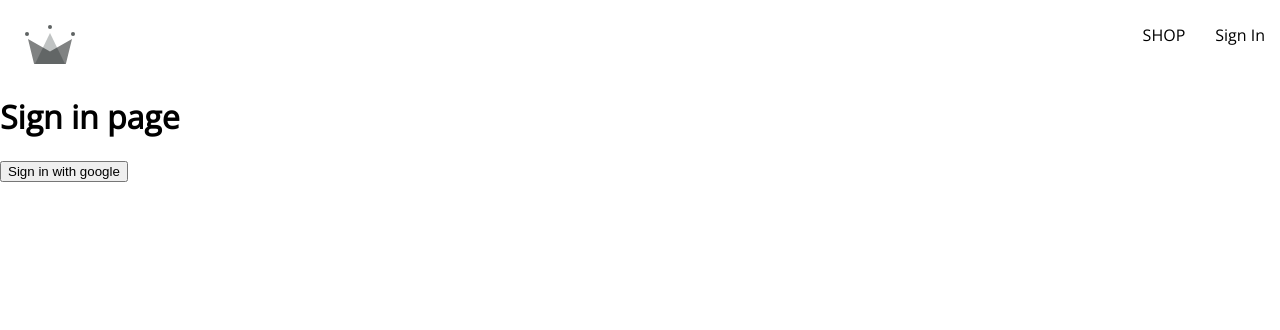
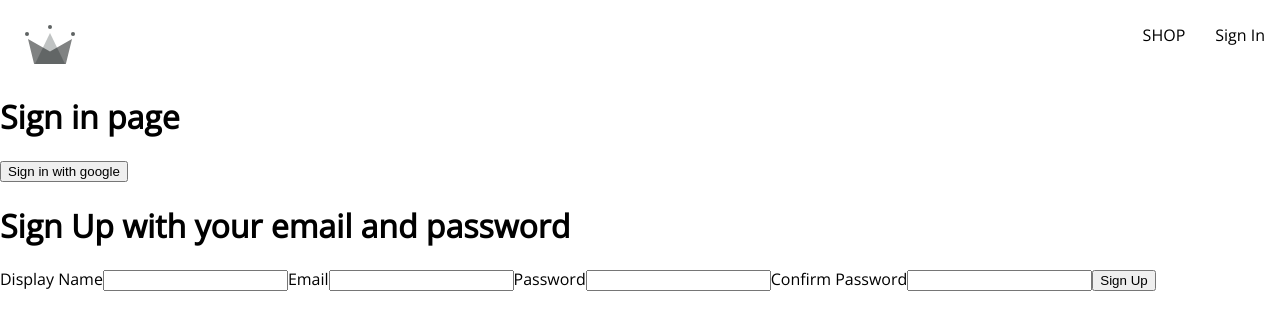
Before and after one commit to iamseye/shopping-site, a React (Create React App) app: page /sign-in in a window 1280 px wide. Shown: the top 330 px of the page. Built offline with nearby package versions, Linux system fonts and the light colour scheme.

Commit message:
added sign up form and sign up auth to firebase

```diff
--- /dev/null
+++ b/src/components/sign-up-form/sign-up-form.component.jsx
@@ -0,0 +1,92 @@
+import { useState } from "react";
+import {
+  createAuthUserWithEmailAndPassword,
+  createUserDocumentFromAuth,
+} from "../../utils/firebase/firebase.utils";
+
+const defaultFormFields = {
+  displayName: "",
+  email: "",
+  password: "",
+  confirmPassword: "",
+};
+
+const SignUpForm = () => {
+  const [formFields, setFormFields] = useState(defaultFormFields);
+  const { displayName, email, password, confirmPassword } = formFields;
+
+  const resetFormFields = () => setFormFields(defaultFormFields);
+
+  const handleChnage = (event) => {
+    const { name, value } = event.target;
+
+    setFormFields({ ...formFields, [name]: value });
+  };
+
+  const handleSubmit = async (event) => {
+    event.preventDefault();
+
+    if (password !== confirmPassword) {
+      alert("passwords not match");
+      return;
+    }
+
+    try {
+      const { user } = await createAuthUserWithEmailAndPassword(
+        email,
+        password
+      );
+
+      await createUserDocumentFromAuth(user, { displayName });
+      resetFormFields();
+    } catch (error) {
+      console.log("User creation encountered an error ", error.message);
+    }
+  };
+
+  return (
+    <div>
+      <h1>Sign Up with your email and password</h1>
+      <form onSubmit={handleSubmit}>
+        <label>Display Name</label>
+        <input
+          type="text"
+          required
+          name="displayName"
+          value={displayName}
+          onChange={handleChnage}
+        ></input>
+
+        <label>Email</label>
+        <input
+          typet="email"
+          required
+          name="email"
+          value={email}
+          onChange={handleChnage}
+        ></input>
+
+        <label>Password</label>
+        <input
+          type="password"
+          required
+          name="password"
+          value={password}
+          onChange={handleChnage}
+        ></input>
+
+        <label>Confirm Password</label>
+        <input
+          type="password"
+          required
+          name="confirmPassword"
+          value={confirmPassword}
+          onChange={handleChnage}
+        ></input>
+
+        <button type="submit"> Sign Up </button>
+      </form>
+    </div>
+  );
+};
+export default SignUpForm;
--- a/src/routes/sign-in/sign-in.component.jsx
+++ b/src/routes/sign-in/sign-in.component.jsx
@@ -3,6 +3,7 @@
   createUserDocumentFromAuth,
 } from "../../utils/firebase/firebase.utils";
 
+import SignUpForm from "../../components/sign-up-form/sign-up-form.component";
 const SignIn = () => {
   const logGoogleUser = async () => {
     const response = await signInWithGooglePopup();
@@ -14,6 +15,7 @@
     <div>
       <h1>Sign in page</h1>
       <button onClick={logGoogleUser}> Sign in with google </button>
+      <SignUpForm />
     </div>
   );
 };
```
